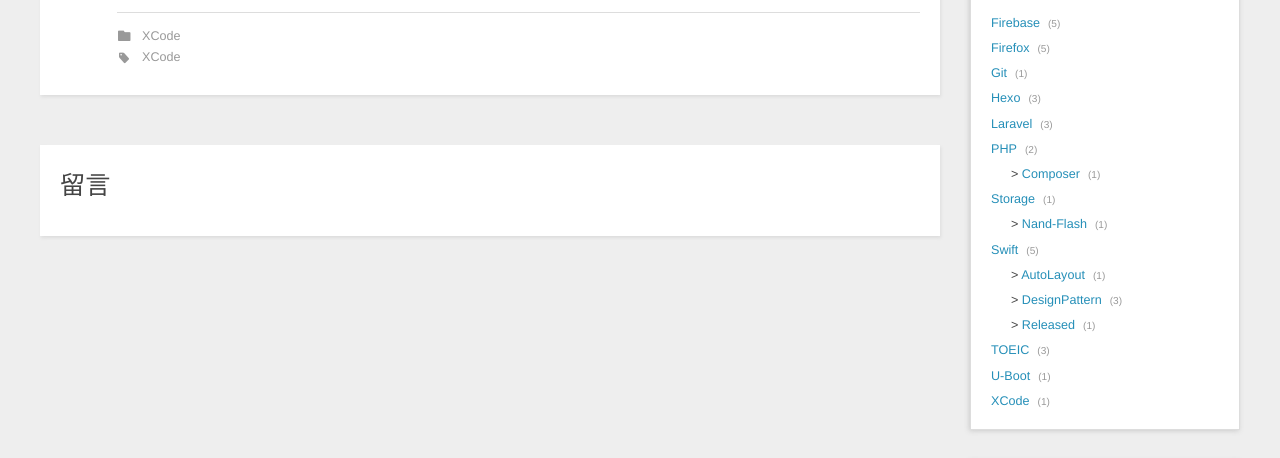
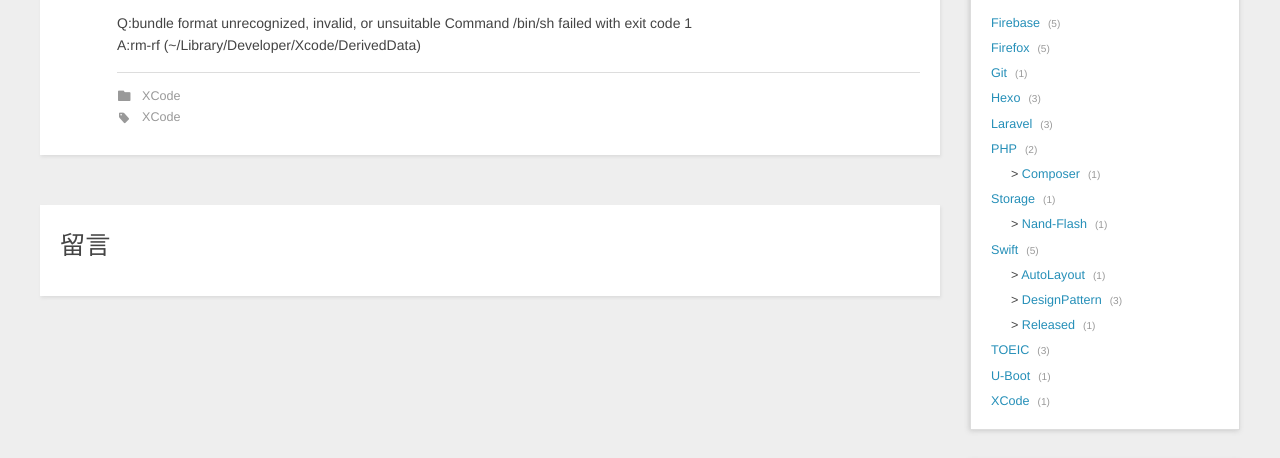
Before and after one commit to JasonChiuCC/JasonChiuCC.github.io, a plain HTML site: page 2016/08/15/xcode-error/index.html in a window 1280 px wide. Shown: the part 288-746 px from the top of the page. Drawn offline with nearby package versions, Linux system fonts and the light colour scheme; some packages are replaced by stand-ins of ours; a script that the page names is missing.

Commit message:
Site updated: 2016-08-21 23:27:08

```diff
--- a/2016/08/15/xcode-error/index.html
+++ b/2016/08/15/xcode-error/index.html
@@ -64,6 +64,7 @@
     <div class="entry">
 
         <p>Q:CpResource CopyPNGFile can’t find file<br>A:<a href="http://blog.csdn.net/swingpyzf/article/details/25887391" target="_blank" rel="external">參考</a></p>
+<p>Q:bundle format unrecognized, invalid, or unsuitable Command /bin/sh failed with exit code 1<br>A:rm-rf (~/Library/Developer/Xcode/DerivedData)</p>
 
 
     </div>
```
Also changed, not shown: index.html (+1 -0 lines).
